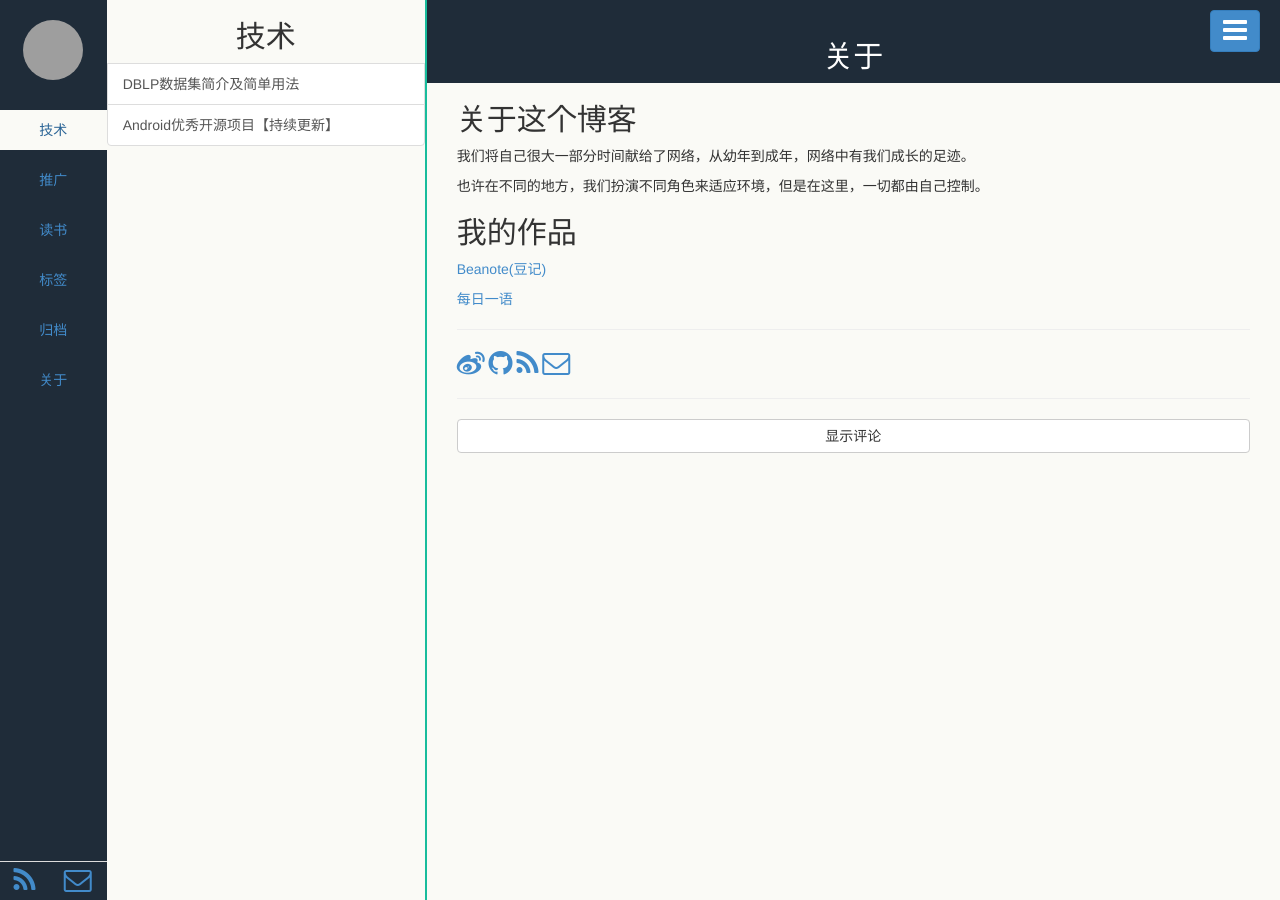
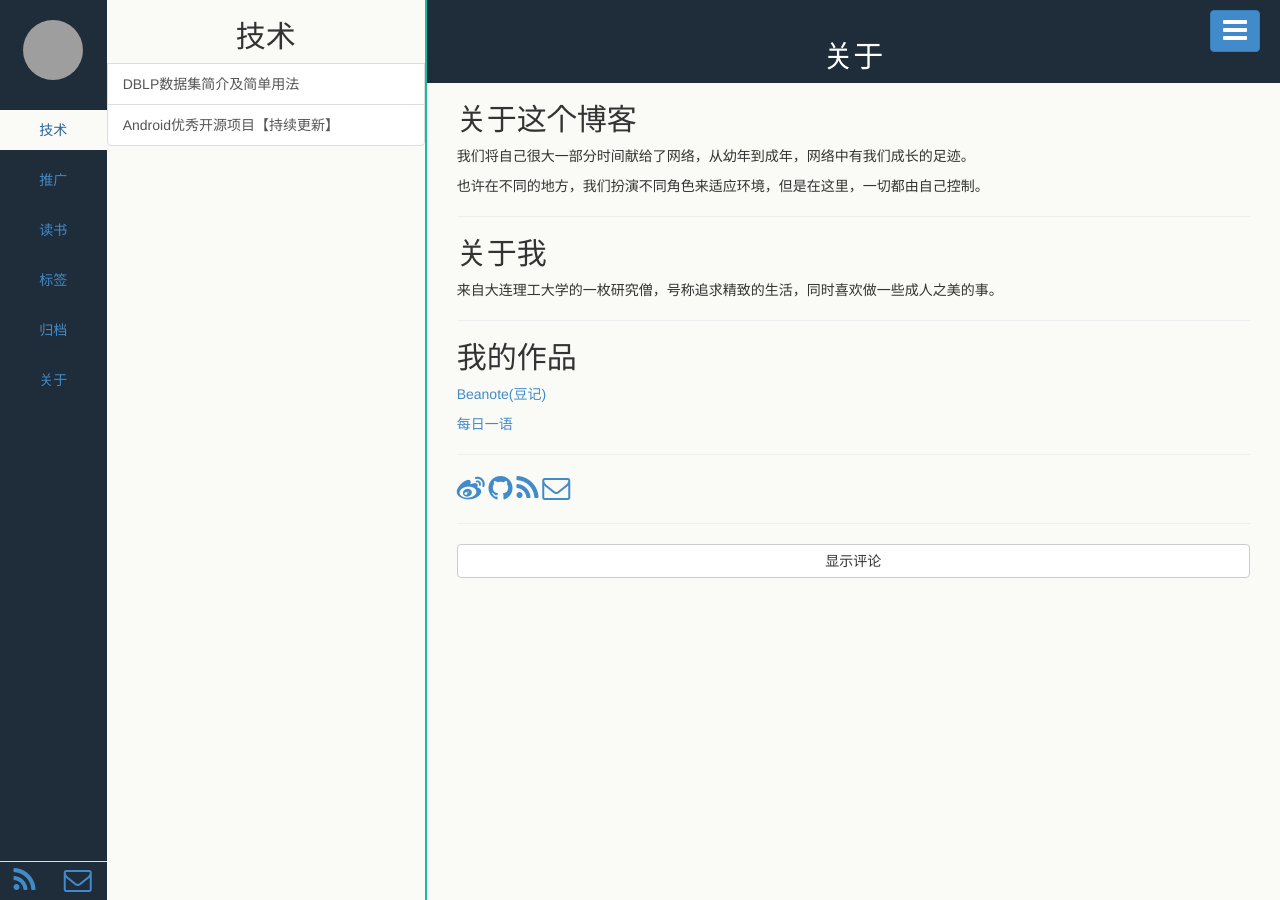
Before and after one commit to zhenchentl/zhenchentl.github.com, a Jekyll site: the page built from pages/about.html, in a window 1280 px wide. Built offline with Jekyll 4.4.1, drawn with Linux system fonts in a browser that asks for light colours; comment, search, counter and statistics services are not loaded; grey boxes are pictures that could not be loaded.

Commit message:
change about

```diff
--- a/pages/about.html
+++ b/pages/about.html
@@ -4,18 +4,17 @@ title: 关于
 ---
 
 <h2>关于这个博客</h2>
-
 <p>我们将自己很大一部分时间献给了网络，从幼年到成年，网络中有我们成长的足迹。</p>
 <p>也许在不同的地方，我们扮演不同角色来适应环境，但是在这里，一切都由自己控制。</p>
 
+<hr>
+<h2>关于我</h2>
+来自大连理工大学的一枚研究僧，号称追求精致的生活，同时喜欢做一些成人之美的事。
+
+<hr>
 <h2>我的作品</h2>
-
-<p>
-  <a href="http://www.beannote.com">Beanote(豆记)</a>
-</p>
-<p>
-  <a href="http://app.mi.com/detail/61735">每日一语</a>
-</p>
+<p><a href="http://www.beannote.com">Beanote(豆记)</a></p>
+<p><a href="http://app.mi.com/detail/61735">每日一语</a></p>
 
 <hr>
 <a href="{{ site.author.weibo }}" target="_blank">
```
